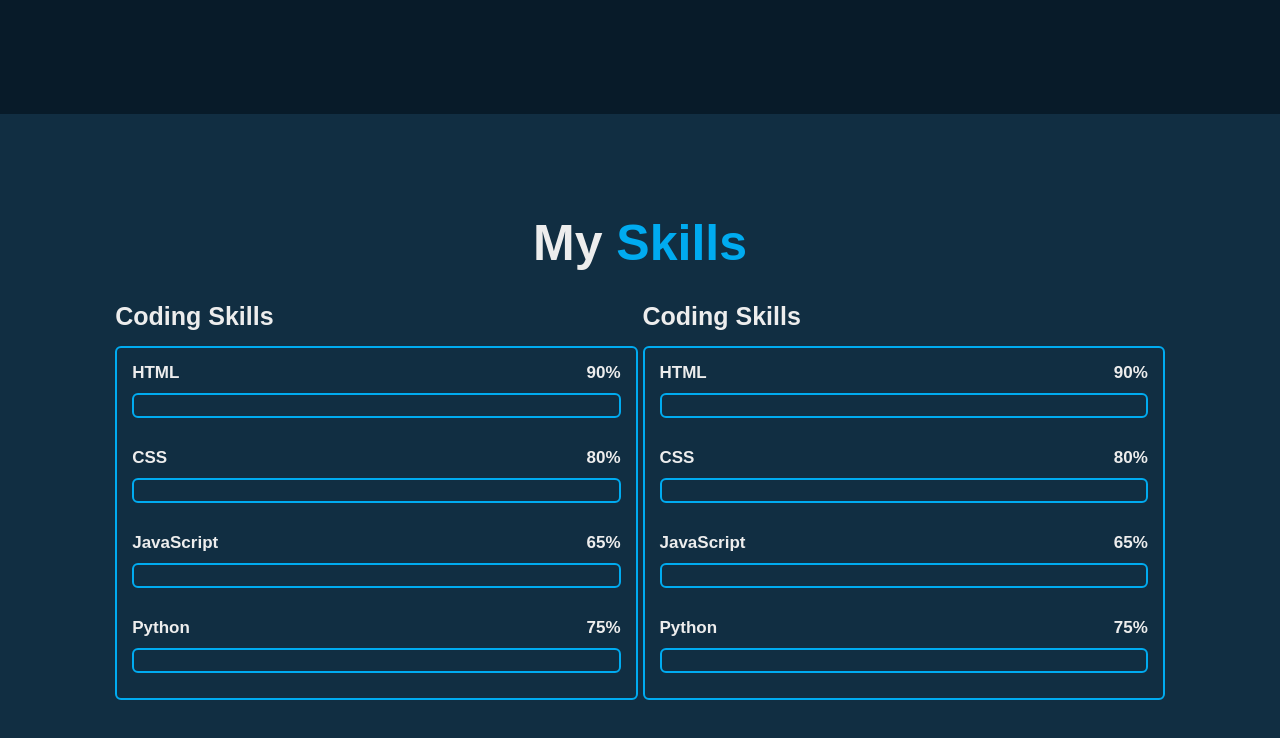
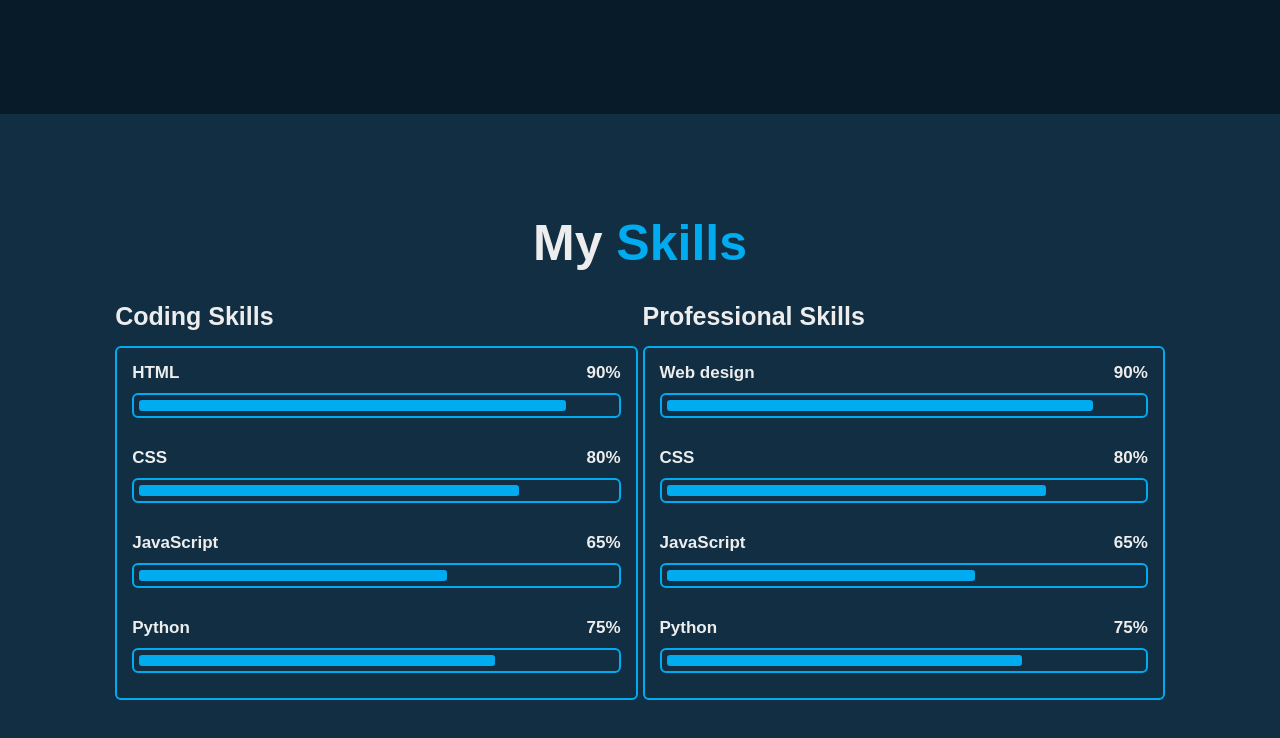
Before and after one commit to BTKcreations/MyPortfolio, a plain HTML site: page index.html in a window 1280 px wide. Shown: the part 2286-3024 px from the top of the page. Drawn offline with nearby package versions, Linux system fonts and the light colour scheme.

Commit message:
update index.html update style.css

```diff
--- a/index.html
+++ b/index.html
@@ -173,12 +173,12 @@
             </div>
 
             <div class="skills-column">
-                <h3 class="title">Coding Skills</h3>
+                <h3 class="title">Professional Skills</h3>
 
                 <div class="skills-box">
                     <div class="skills-content">
                         <div class="progress">
-                            <h3>HTML <span>90%</span></h3>
+                            <h3>Web design <span>90%</span></h3>
                             <div class="bar"><span></span></div>
                         </div>
 
--- a/style.css
+++ b/style.css
@@ -405,6 +405,23 @@ span {
    border: .2rem solid var(--main-color);
    border-radius: .6rem;
    padding: .5rem 1.5rem;
+   z-index: 1;
+   overflow: hidden;
+}
+
+.skills-box .skills-content::before {
+   content: '';
+   position: absolute;
+   top: 0;
+   left: 0;
+   width: 0;
+   height: 100%;
+   background: var(--bg-color);
+   z-index: -1;
+   transition: .5s;
+}
+.skills-box .skills-content:hover::before {
+   width: 100%;
 }
 .skills-content .progress {
    padding: 1rem 0;
@@ -427,3 +444,42 @@ span {
    padding: .5rem;
    margin: 1rem 0;
 }
+
+.skills-content .progress .bar span {
+   display: block;
+   height: 100%;
+   border-radius: .3rem;
+   background: var(--main-color);
+}
+
+.skills-column:nth-child(1) .skills-content .progress:nth-child(1) .bar span {
+   width: 90%;
+}
+
+.skills-column:nth-child(1) .skills-content .progress:nth-child(2) .bar span {
+   width: 80%;
+}
+
+.skills-column:nth-child(1) .skills-content .progress:nth-child(3) .bar span {
+   width: 65%;
+}
+
+.skills-column:nth-child(1) .skills-content .progress:nth-child(4) .bar span {
+   width: 75%;
+}
+
+.skills-column:nth-child(2) .skills-content .progress:nth-child(1) .bar span {
+   width: 90%;
+}
+
+.skills-column:nth-child(2) .skills-content .progress:nth-child(2) .bar span {
+   width: 80%;
+}
+
+.skills-column:nth-child(2) .skills-content .progress:nth-child(3) .bar span {
+   width: 65%;
+}
+
+.skills-column:nth-child(2) .skills-content .progress:nth-child(4) .bar span {
+   width: 75%;
+}
```
